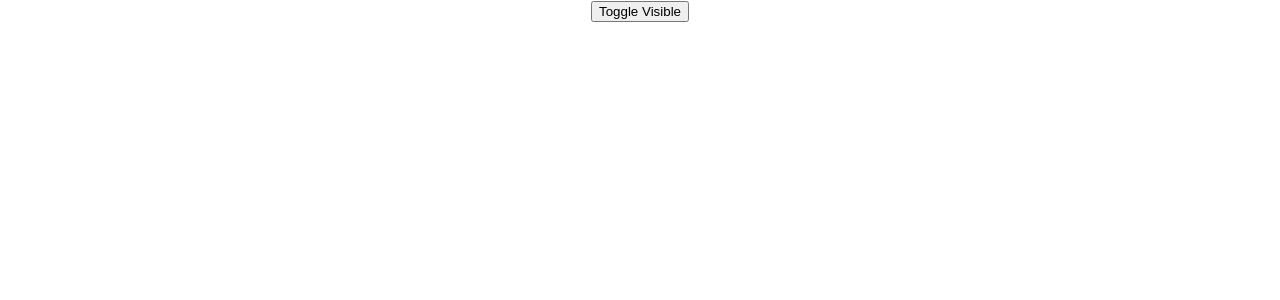
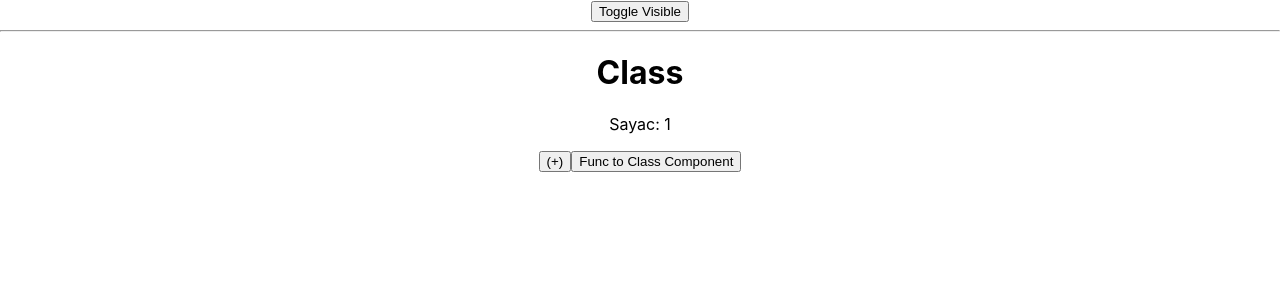
Before and after one commit to neominalsolutions/reactintro1, a React (Create React App) app: page / in a window 1280 px wide. Shown: the top 300 px of the page. Built offline with nearby package versions, Linux system fonts and the light colour scheme.

Commit message:
TernaryIf

```diff
--- a/src/App.tsx
+++ b/src/App.tsx
@@ -8,9 +8,14 @@ function App() {
 	// function componentlerde state durumlarını kontrol etmek Hook yapıları kullanırız
 	// useState Hook ile state değişikliğini yapıyoruz.
 	const [visible, setVisible] = useState<boolean>(false);
+	const [visibleFunc, setVisibleFunc] = useState<boolean>(false);
 	// visible getter, setVisible setter
 	const toggle = () => {
 		setVisible(!visible);
+	};
+
+	const toggleClassToFunction = () => {
+		setVisibleFunc(!visibleFunc);
 	};
 
 	// render methoduna denk gelir.
@@ -28,6 +33,15 @@ function App() {
 					/>
 				)}
 				<button onClick={toggle}>Toggle Visible</button>
+
+				<hr></hr>
+				{/* ternaryİf kullanımı */}
+				{visibleFunc ? (
+					<FunctionComponentSample title="Func" />
+				) : (
+					<ClassComponentSample title="Class" />
+				)}
+				<button onClick={toggleClassToFunction}>Func to Class Component</button>
 			</div>
 		</>
 	);
```
